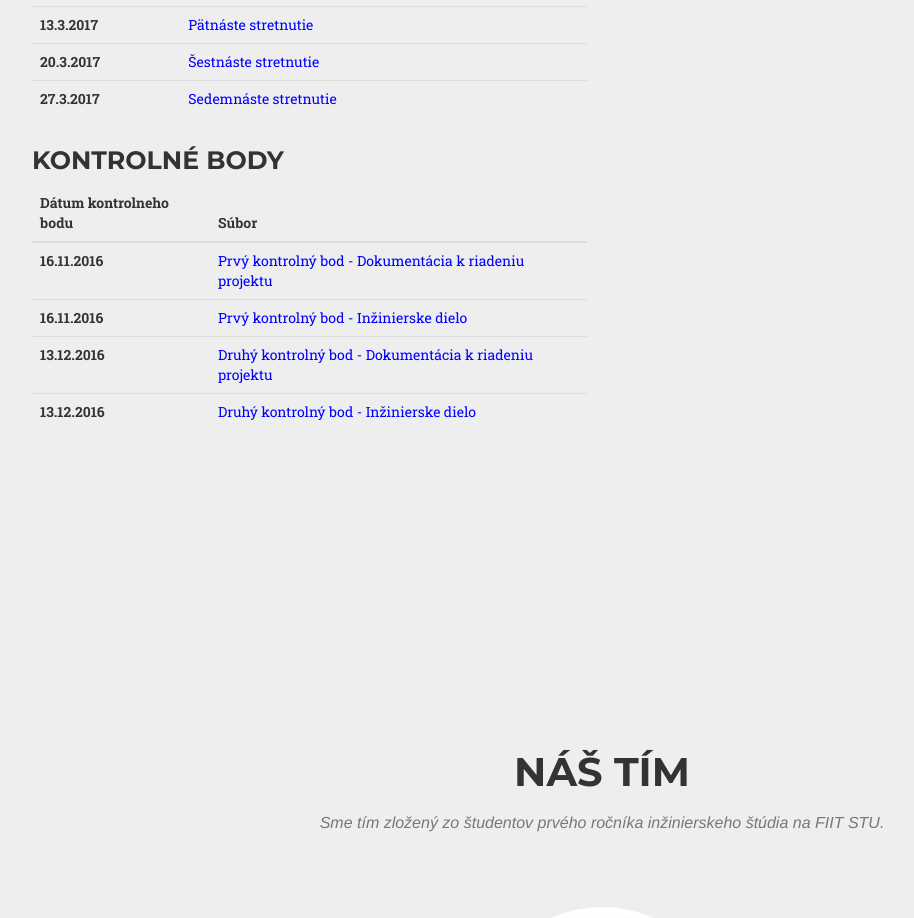
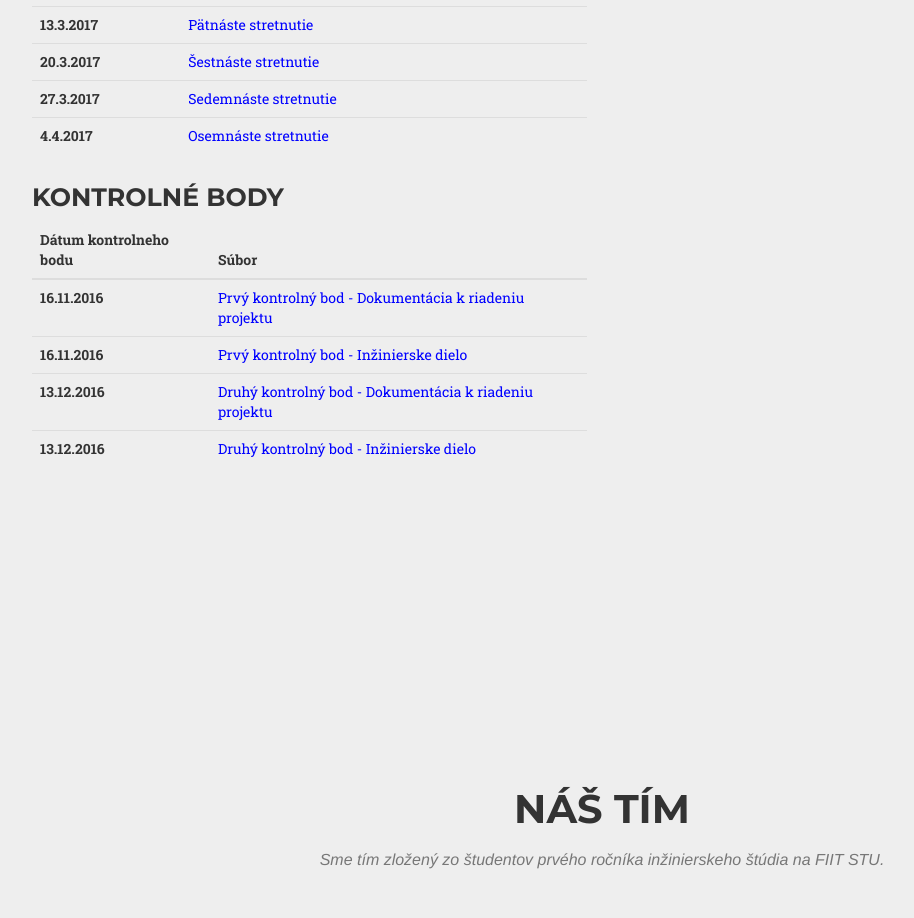
Before and after one commit to next-dimension-team/next-dimension-team.github.io, a website: page index.html in a window 1280 px wide. Shown: the part 3262-4180 px from the top of the page, without its empty margins (38-952 px from the left). Drawn offline with nearby package versions, Linux system fonts and the light colour scheme; a web font is replaced by a local one.

Commit message:
pridanie linku na 18tu zapisnicu

```diff
--- a/index.html
+++ b/index.html
@@ -239,6 +239,10 @@
                             <tr>
                                 <th scope="row">27.3.2017</th>
                                 <td><a href="documents/zapisnica_17.pdf" style="color:blue">Sedemnáste stretnutie</a></td>
+                            </tr>
+                            <tr>
+                                <th scope="row">4.4.2017</th>
+                                <td><a href="documents/zapisnica_18.pdf" style="color:blue">Osemnáste stretnutie</a></td>
                             </tr>
                         </tbody>
                     </table>
```
